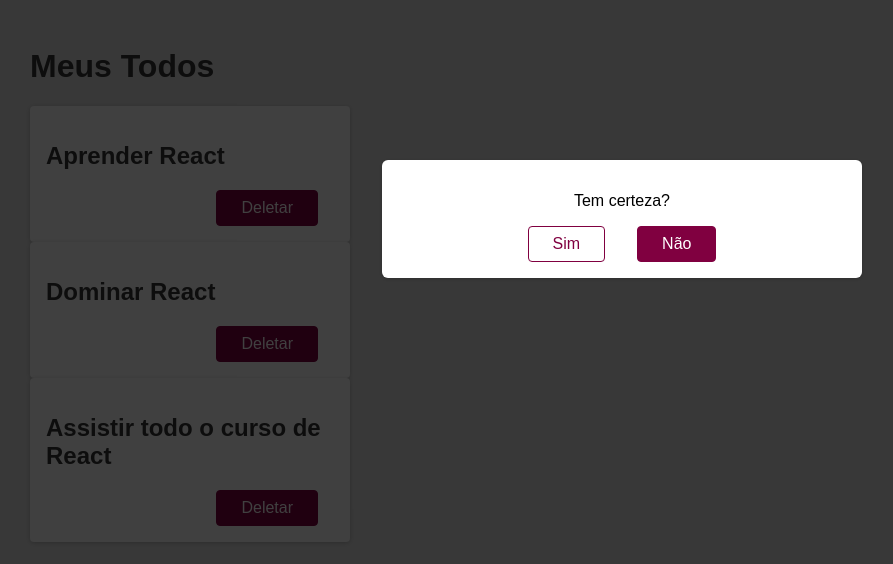
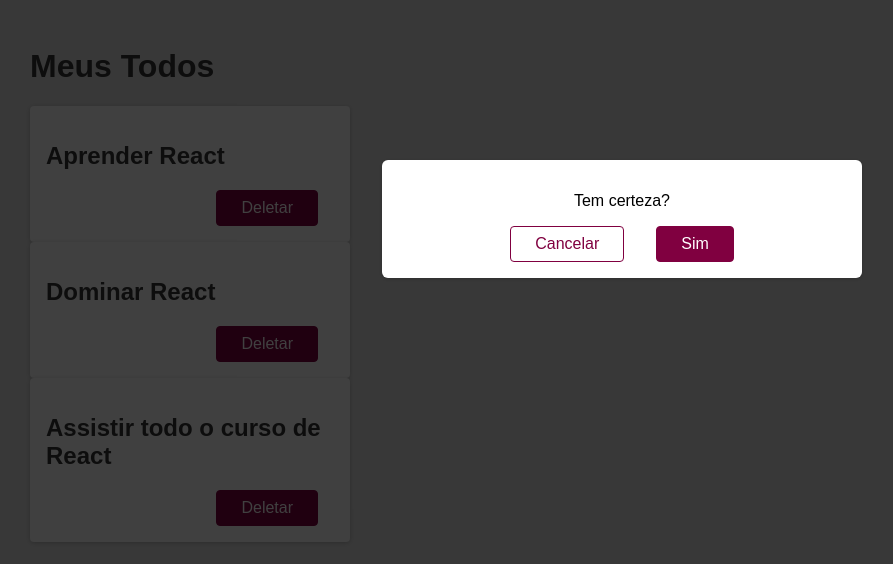
Before and after one commit to CaioTsubake/academind-course, a React (Create React App) app: page / in a window 1280 px wide. Shown: the top 564 px of the page, without its empty margins (18-911 px from the left). Built offline with nearby package versions, Linux system fonts and the light colour scheme.

Commit message:
Renomeando botões Modal
Os nomes ficam melhores como Sim e Cancelar
do que Sim e Não

```diff
--- a/src/components/Modal.js
+++ b/src/components/Modal.js
@@ -2,8 +2,8 @@
   return (
     <div className="modal">
       <p>Tem certeza?</p>
-      <button className="btn btn--alt">Sim</button>
-      <button className="btn">Não</button>
+      <button className="btn btn--alt">Cancelar</button>
+      <button className="btn">Sim</button>
     </div>
   );
 }
```
